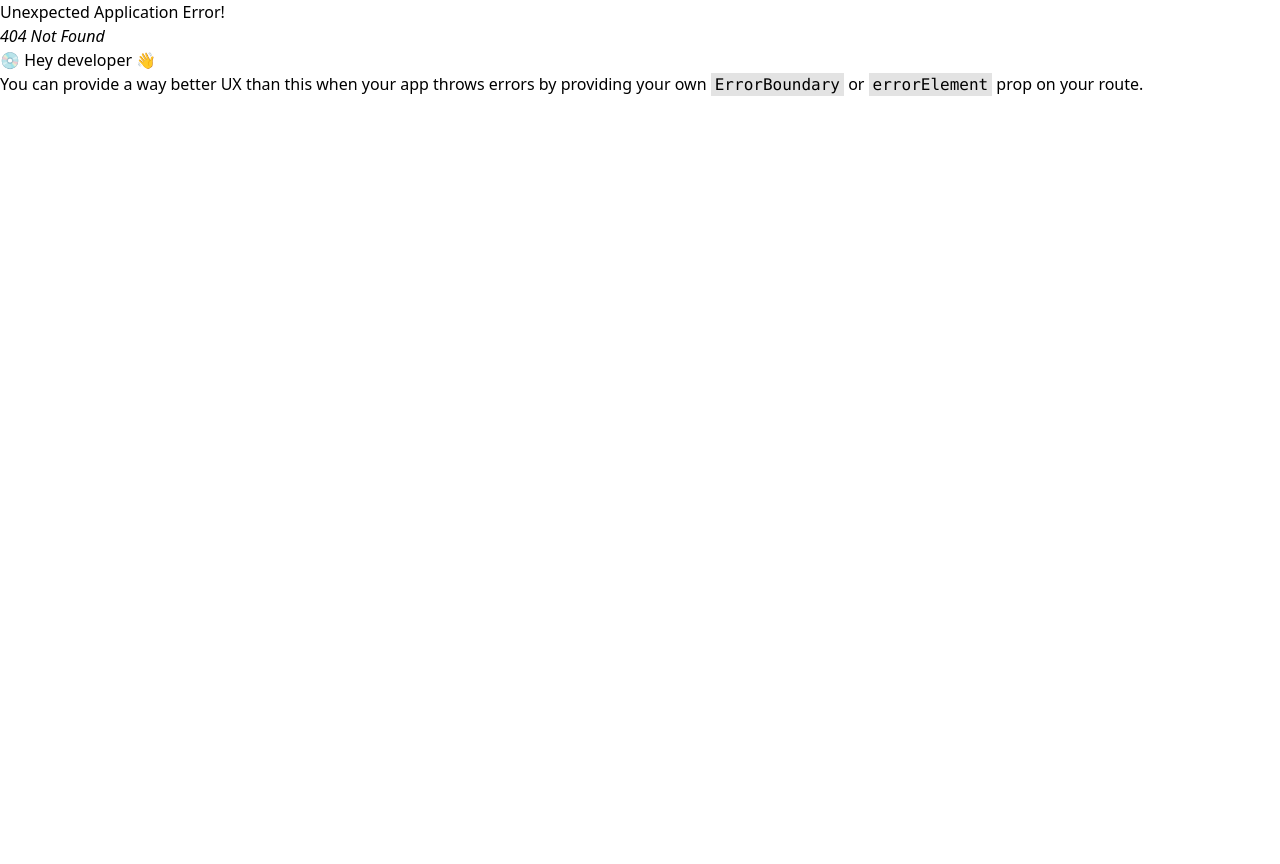
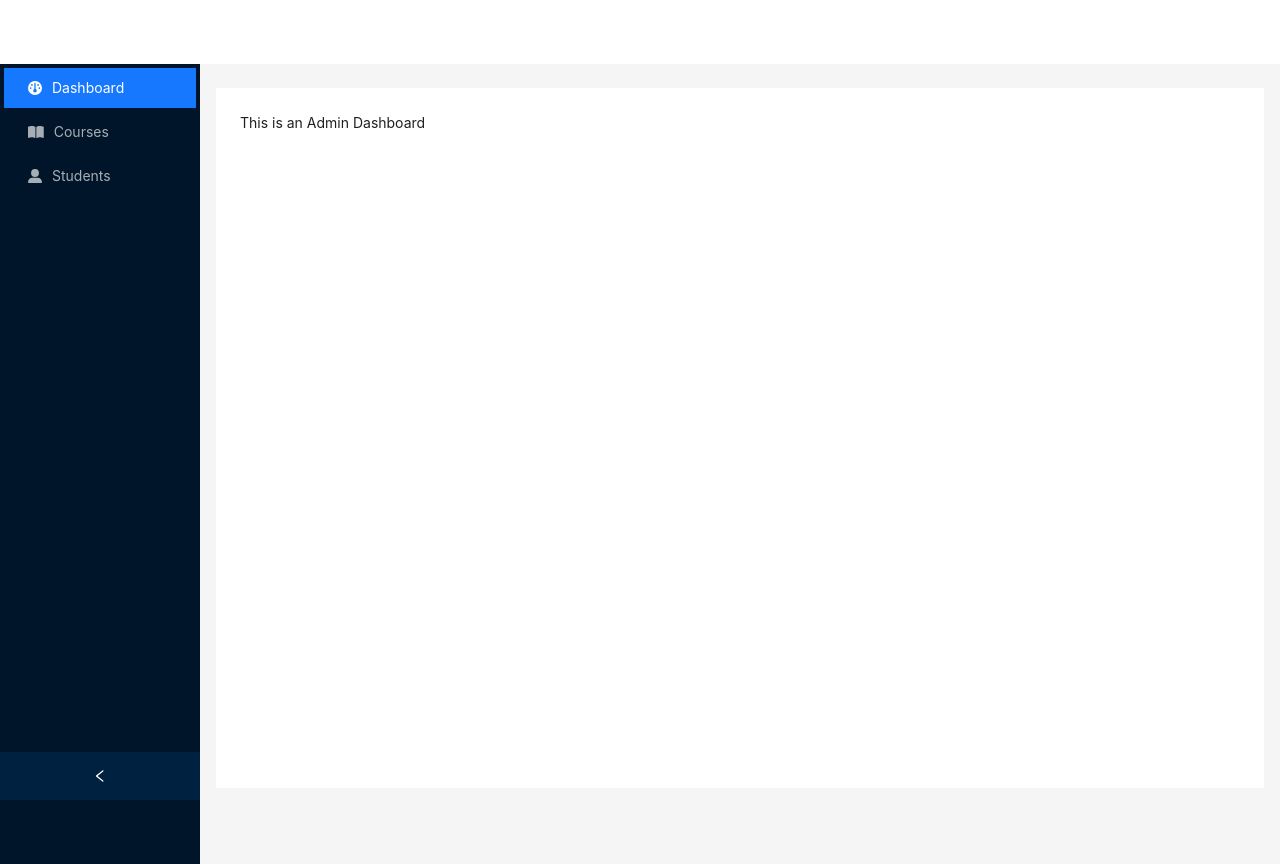
Before and after one commit to Dipendragiri2001/CoursePro, a React (Vite) app in the folder app/coursepro/: page /portal/admin in a window 1280 px wide. Before the commit this address had no page. Before the commit the page ends 800 px from the top, so only its background shows below. Built offline with nearby package versions, Linux system fonts and the light colour scheme.

Commit message:
Ant Design Experiment

```diff
--- a/app/coursepro/package.json
+++ b/app/coursepro/package.json
@@ -11,10 +11,15 @@
     "preview": "vite preview"
   },
   "dependencies": {
+    "@fortawesome/fontawesome-svg-core": "^6.7.2",
+    "@fortawesome/free-solid-svg-icons": "^6.7.2",
+    "@fortawesome/react-fontawesome": "^0.2.2",
     "@tailwindcss/vite": "^4.1.11",
+    "antd": "^5.26.5",
     "react": "^19.1.0",
     "react-dom": "^19.1.0",
     "react-router": "^7.6.3",
+    "sass": "^1.89.2",
     "scss": "^0.2.4",
     "tailwindcss": "^4.1.11"
   },
--- a/app/coursepro/src/layouts/admin-layout.tsx
+++ b/app/coursepro/src/layouts/admin-layout.tsx
@@ -1,9 +1,78 @@
-import { Outlet } from "react-router";
+import { Outlet, useLocation, useNavigate } from "react-router";
+import { Layout, Menu, theme } from 'antd';
+import React from "react";
+import './styles/admin-layout.scss'
+import { FontAwesomeIcon } from "@fortawesome/react-fontawesome";
+import { faBookOpen, faGauge, faUserAlt } from "@fortawesome/free-solid-svg-icons";
+
+const { Header, Content, Sider } = Layout;
+
+const navItems = [
+    {key: 'dashboard', value: faGauge, label: 'Dashboard' },
+    {key: 'courses', value: faBookOpen, label: 'Courses' },
+    {key: 'students', value: faUserAlt, label: 'Students' },
+    ].map(
+  (icon) => ({
+    key: icon.key,
+    icon: React.createElement(FontAwesomeIcon, { icon: icon.value }),
+    label: icon.label,
+  }),
+);
+
 
 function AdminLayout() {
+
+    const {
+        token: { colorBgContainer },
+      } = theme.useToken();
+
+      let selectedNavItem: string[] = ['dashboard']
+      const location = useLocation();
+
+      let currentactive = navItems.find(c=> location.pathname.includes(c.label.toLowerCase()))
+
+      if(currentactive){
+        selectedNavItem = currentactive.key.endsWith("admin")? ['dashboard'] : currentactive? [currentactive.key] : [];
+      }
+      const navigate = useNavigate();
+
+      function onMenuSelect(data: any){
+        console.log(data)
+        navigate(data.key == 'dashboard'? '': data.key)
+
+      }
+
     return (
     <>
-        <Outlet></Outlet>
+    <Layout className="layout">
+        <Header style={{ padding: 0, background: colorBgContainer }} />
+
+      <Layout>
+      <Sider
+        breakpoint="lg"
+        collapsible
+        onBreakpoint={(broken) => {
+          console.log(broken);
+        }}
+        onCollapse={(collapsed, type) => {
+          console.log(collapsed, type);
+        }}
+        className="side-nav"
+      >
+        <Menu theme="dark"
+            mode="inline"
+            defaultSelectedKeys={selectedNavItem}
+            onSelect={onMenuSelect}
+            items={navItems} />
+      </Sider>
+        <Content>
+          <div className="content-section">
+            <Outlet></Outlet>
+          </div>
+        </Content>
+      </Layout>
+    </Layout>
+
     </>
     );
 }
--- /dev/null
+++ b/app/coursepro/src/layouts/styles/admin-layout.scss
@@ -0,0 +1,23 @@
+.layout{
+
+    overflow: 'hidden';
+    width: calc(100% - 0px);
+    max-width: calc(100% - 0px);
+    height: '100vh';
+    .side-nav{
+        height: 100vh;
+    }
+
+    .content-section{
+        padding: 24;
+        min-height: calc(100vh - 100px);
+        background: #fff;
+
+        margin: 24px 16px 0,;
+        padding: 24px;
+    }
+
+    .ant-menu-item {
+        border-radius: 0;
+    }
+}
--- /dev/null
+++ b/app/coursepro/src/pages/admin/CoursesPage.tsx
@@ -0,0 +1,7 @@
+function CoursesPage() {
+    return ( <>
+    This is a Courses Page.
+    </> );
+}
+
+export default CoursesPage;
--- /dev/null
+++ b/app/coursepro/src/pages/admin/Dashboard.tsx
@@ -0,0 +1,7 @@
+function AdminDashboard() {
+    return (  <>
+    This is an Admin Dashboard
+    </>);
+}
+
+export default AdminDashboard;
--- /dev/null
+++ b/app/coursepro/src/pages/admin/StudentsPage.tsx
@@ -0,0 +1,7 @@
+function StudentsPage() {
+    return ( <>
+    This is a Students Page.
+    </> );
+}
+
+export default StudentsPage;
```
Also changed, not shown: app/coursepro/src/router.tsx (+28 -0 lines), 1 other file (tests, documents, lock files or other folders).
